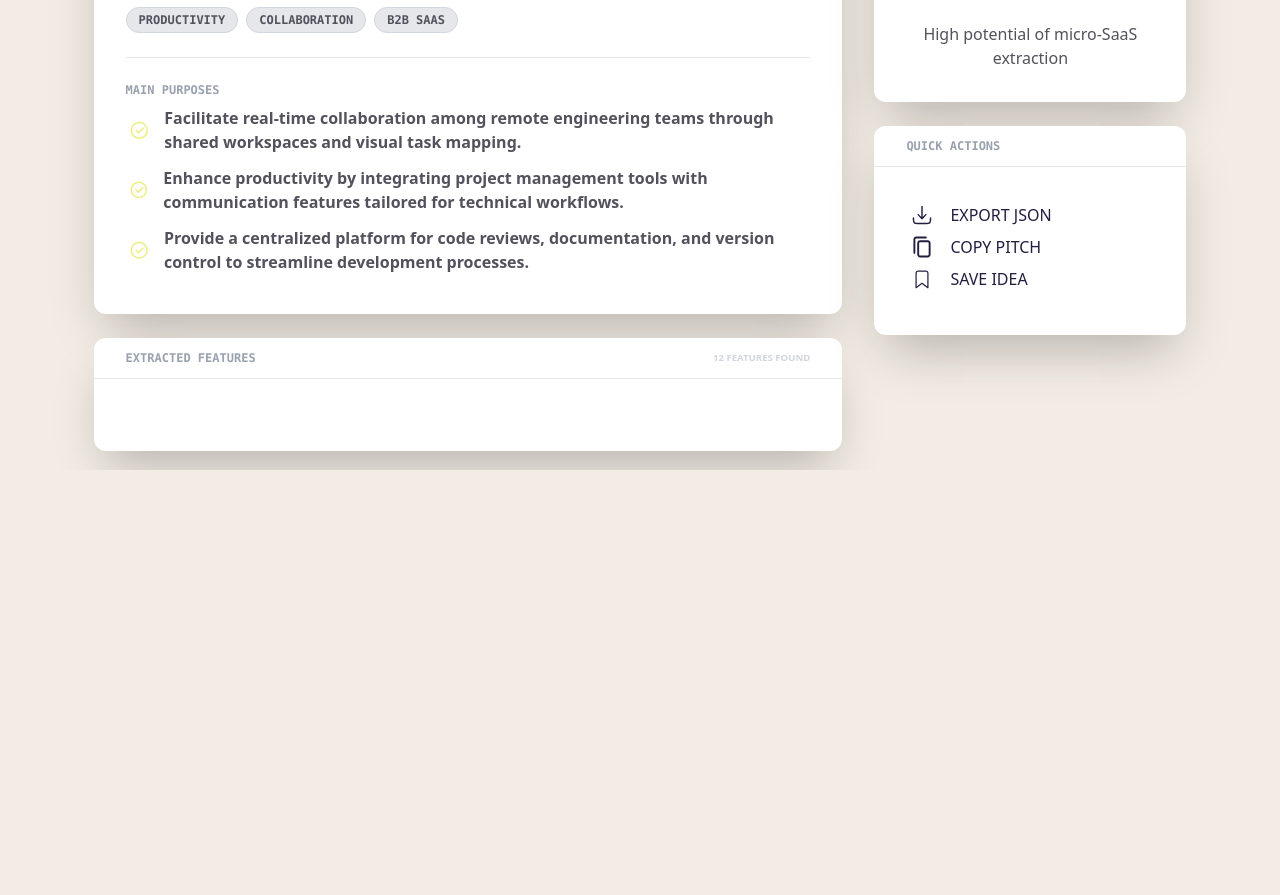
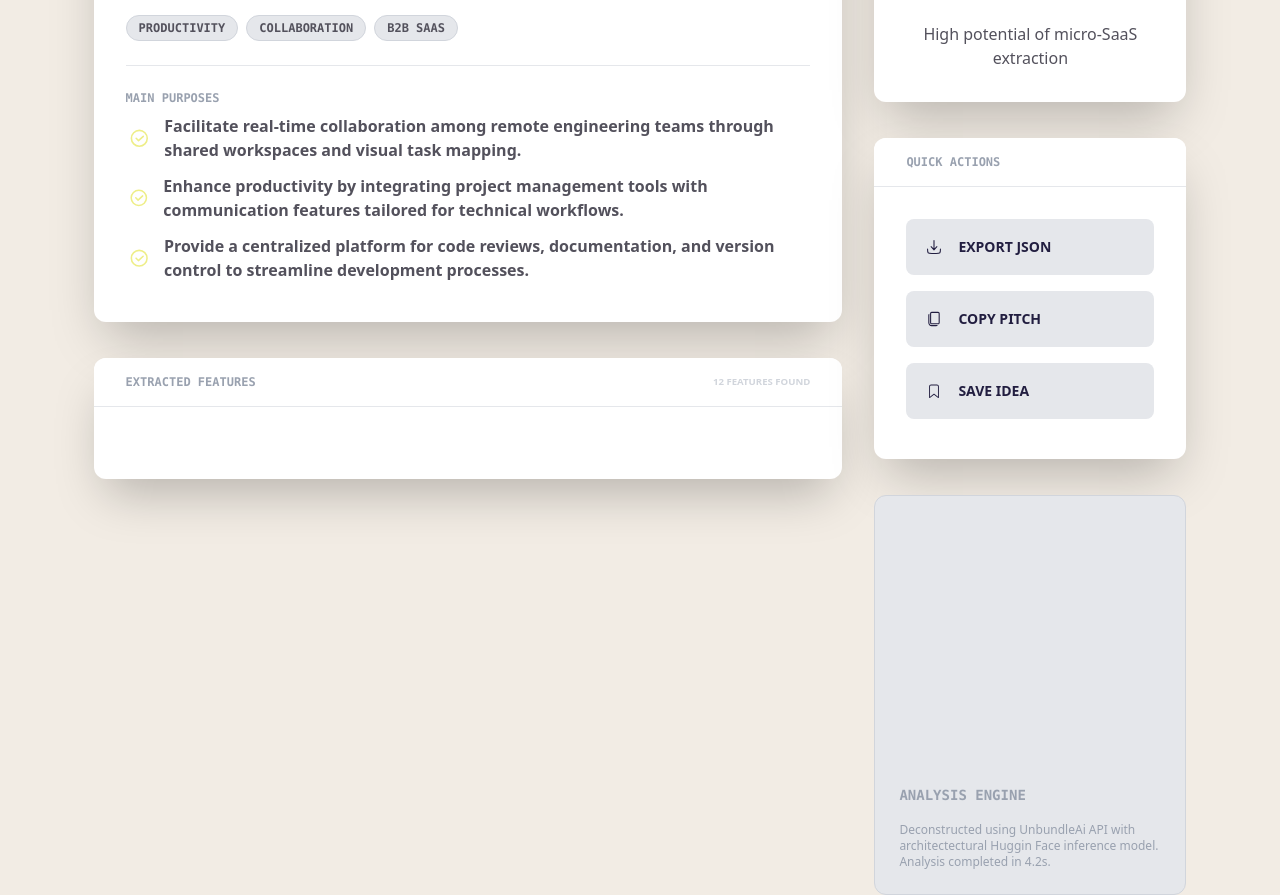
Before and after one commit to willydot21/landing-unbundleAI, a React (Vite) app: page /analyze/results in a window 1280 px wide. Shown: the part 330-1225 px from the top of the page. Before the commit the page ends 800 px from the top, so only its background shows below. Built offline with nearby package versions, Linux system fonts and the light colour scheme.

Commit message:
makin alert component, and model info

```diff
--- a/src/components/icons/Icon.tsx
+++ b/src/components/icons/Icon.tsx
@@ -14,6 +14,7 @@ import TickSvg from "./tick";
 import SaveSvg from "./save";
 import DownloadSvg from "./download";
 import CopySvg from "./copy";
+import InfoSvg from "./info";
 
 export type IconColor = 'current' | 'primary' | 'primary_200' | 'secondary_50' | 'secondary' | 'secondary_200' | 'tertiary' | 'gray_400' | 'none';
 
@@ -23,7 +24,7 @@ export interface ISvgProps {
 }
 
 export interface IconProps  {
-  name: 'add' | 'arrow_right' | 'cart' | 'ride' | 'dash' | 'dir_right' | 'flash' | 'wand' | 'link' | 'stats' | 'tasks' | 'tick' | 'save' | 'download' | 'copy';
+  name: 'add' | 'arrow_right' | 'cart' | 'ride' | 'dash' | 'dir_right' | 'flash' | 'wand' | 'link' | 'stats' | 'tasks' | 'tick' | 'save' | 'download' | 'copy' | 'info';
   classes?: string;
   colorHover?: IconColor;
   fillColor?: IconColor;
@@ -47,6 +48,7 @@ const svgs = {
   save: SaveSvg,
   download: DownloadSvg,
   copy: CopySvg,
+  info: InfoSvg
 }
 
 export const Icon = (props: IconProps) => {
--- a/src/components/icons/copy.tsx
+++ b/src/components/icons/copy.tsx
@@ -2,6 +2,6 @@ import type { ISvgProps } from "./Icon";
 
 export default function CopyIcon({color, colorHover}: ISvgProps) {
   return (
-    <svg viewBox="-4.8 -4.8 33.60 33.60" fill="none" className={colorHover + (colorHover ? ' hover:cursor-pointer ' : ' ') + color} xmlns="http://www.w3.org/2000/svg"><g id="SVGRepo_bgCarrier" stroke-width="0"></g><g id="SVGRepo_tracerCarrier" stroke-linecap="round" stroke-linejoin="round"></g><g id="SVGRepo_iconCarrier"> <path fill-rule="evenodd" clip-rule="evenodd" d="M21 8C21 6.34315 19.6569 5 18 5H10C8.34315 5 7 6.34315 7 8V20C7 21.6569 8.34315 23 10 23H18C19.6569 23 21 21.6569 21 20V8ZM19 8C19 7.44772 18.5523 7 18 7H10C9.44772 7 9 7.44772 9 8V20C9 20.5523 9.44772 21 10 21H18C18.5523 21 19 20.5523 19 20V8Z"></path> <path d="M6 3H16C16.5523 3 17 2.55228 17 2C17 1.44772 16.5523 1 16 1H6C4.34315 1 3 2.34315 3 4V18C3 18.5523 3.44772 19 4 19C4.55228 19 5 18.5523 5 18V4C5 3.44772 5.44772 3 6 3Z"></path> </g></svg>
+  <svg viewBox="-4.8 -4.8 33.60 33.60" className={colorHover + (colorHover ? ' hover:cursor-pointer ' : ' ') + color} version="1.1" xmlns="http://www.w3.org/2000/svg"><g id="SVGRepo_bgCarrier" stroke-width="0"></g><g id="SVGRepo_tracerCarrier" stroke-linecap="round" stroke-linejoin="round"></g><g id="SVGRepo_iconCarrier"> <g id="🔍-Product-Icons" stroke-width="0.00024000000000000003" fill-rule="evenodd"> <g id="ic_fluent_copy_24_regular" fill-rule="nonzero"> <path d="M5.50280381,4.62704038 L5.5,6.75 L5.5,17.2542087 C5.5,19.0491342 6.95507456,20.5042087 8.75,20.5042087 L17.3662868,20.5044622 C17.057338,21.3782241 16.2239751,22.0042087 15.2444057,22.0042087 L8.75,22.0042087 C6.12664744,22.0042087 4,19.8775613 4,17.2542087 L4,6.75 C4,5.76928848 4.62744523,4.93512464 5.50280381,4.62704038 Z M17.75,2 C18.9926407,2 20,3.00735931 20,4.25 L20,17.25 C20,18.4926407 18.9926407,19.5 17.75,19.5 L8.75,19.5 C7.50735931,19.5 6.5,18.4926407 6.5,17.25 L6.5,4.25 C6.5,3.00735931 7.50735931,2 8.75,2 L17.75,2 Z M17.75,3.5 L8.75,3.5 C8.33578644,3.5 8,3.83578644 8,4.25 L8,17.25 C8,17.6642136 8.33578644,18 8.75,18 L17.75,18 C18.1642136,18 18.5,17.6642136 18.5,17.25 L18.5,4.25 C18.5,3.83578644 18.1642136,3.5 17.75,3.5 Z"> </path> </g> </g> </g></svg>
   )
 }
--- /dev/null
+++ b/src/components/icons/info.tsx
@@ -0,0 +1,7 @@
+import type { ISvgProps } from "./Icon";
+
+export default function InfoSvg({color, colorHover}: ISvgProps) {
+  return (
+    <svg className={colorHover + (colorHover ? ' hover:cursor-pointer ' : ' ') + color} viewBox="-5.6 -5.6 39.20 39.20" version="1.1" xmlns="http://www.w3.org/2000/svg"><g id="SVGRepo_bgCarrier" stroke-width="0"></g><g id="SVGRepo_tracerCarrier" stroke-linecap="round" stroke-linejoin="round"></g><g id="SVGRepo_iconCarrier"> <g id="🔍-System-Icons" stroke="none" stroke-width="1" fill="none" fill-rule="evenodd"> <g id="ic_fluent_info_28_regular" fill-rule="nonzero"> <path d="M14,2 C20.6274,2 26,7.37258 26,14 C26,20.6274 20.6274,26 14,26 C7.37258,26 2,20.6274 2,14 C2,7.37258 7.37258,2 14,2 Z M14,3.5 C8.20101,3.5 3.5,8.20101 3.5,14 C3.5,19.799 8.20101,24.5 14,24.5 C19.799,24.5 24.5,19.799 24.5,14 C24.5,8.20101 19.799,3.5 14,3.5 Z M14,11 C14.3796833,11 14.6934889,11.2821653 14.7431531,11.6482323 L14.75,11.75 L14.75,19.25 C14.75,19.6642 14.4142,20 14,20 C13.6203167,20 13.3065111,19.7178347 13.2568469,19.3517677 L13.25,19.25 L13.25,11.75 C13.25,11.3358 13.5858,11 14,11 Z M14,7 C14.5523,7 15,7.44772 15,8 C15,8.55228 14.5523,9 14,9 C13.4477,9 13,8.55228 13,8 C13,7.44772 13.4477,7 14,7 Z" id="🎨-Color"> </path> </g> </g> </g></svg>
+  );
+}
--- /dev/null
+++ b/src/components/ui/alert.tsx
@@ -0,0 +1,27 @@
+import { Icon, type IconProps } from "../icons/Icon";
+
+export interface AlertProps {
+  message: string;
+  type: 'success' | 'error' | 'warning' | 'info';
+  title: string;
+}
+
+export default function Alert({ message, type, title }: AlertProps) {
+
+  const typeStyles = {
+    success: 'bg-green-100 border-green-500 text-green-700',
+    error: 'bg-red-100 border-red-500 text-red-700',
+    warning: 'bg-yellow-100 border-yellow-500 text-yellow-700',
+    info: 'bg-gray-200 border-gray-300 text-gray-400',
+  }
+
+  return (
+    <span className={`flex flex-col gap-4 border rounded-xl p-6 ${typeStyles[type]}`}>
+      <h5>
+        <Icon name={type as IconProps['name']} strokeColor="gray_400" size="medium"/>
+        <strong className="font-bold text-sm font-mono">{title}</strong>
+      </h5>
+      <p className="text-xs">{message}</p>
+    </span>
+  )
+}
--- a/src/components/ui/section-container.tsx
+++ b/src/components/ui/section-container.tsx
@@ -16,7 +16,7 @@ export default function SectionContainer({ barTitle, barColor = 'gray', BarLabel
 
   return (
     <section className="flex flex-col rounded-xl bg-white w-full drop-shadow-black-op shadow-black-op-200 shadow-2xl">
-      <header className={"w-full flex justify-between rounded-tr-xl rounded-tl-xl items-center px-8 py-3" + ' ' + barColors[barColor]}>
+      <header className={"w-full flex justify-between rounded-tr-xl rounded-tl-xl items-center px-8 py-4" + ' ' + barColors[barColor]}>
         <h5 className="text-xs font-bold  font-mono text-gray-400">{barTitle}</h5>
         {BarLabel}
       </header>
--- a/src/pages/results.tsx
+++ b/src/pages/results.tsx
@@ -5,6 +5,7 @@ import SectionContainer from "../components/ui/section-container";
 import SectionHeader from "../components/ui/header";
 import Tags from "../components/Tags";
 import { Icon } from "../components/icons/Icon";
+import Alert from "../components/ui/alert";
 
 const Label = ({children}: PropsWithChildren) => {
   return (
@@ -19,7 +20,7 @@ export default function Results() {
     <>
       <Navbar/>
       <div className="flex w-full pt-32 justify-center px-4 gap-8 max-w-8xl">
-        <aside className="w-full lg:w-3/5 flex flex-col gap-y-6">
+        <aside className="w-full lg:w-3/5 flex flex-col gap-y-9">
           <SectionContainer
           barTitle="APP SUMMARY"
           BarLabel={<Label>VERIFIED ANALYSIS</Label>}
@@ -49,7 +50,7 @@ export default function Results() {
 
           </SectionContainer>
         </aside>
-        <aside className="w-2/5 lg:w-1/4 flex flex-col gap-y-6">
+        <aside className="w-2/5 lg:w-1/4 flex flex-col gap-y-9">
           <div className="flex flex-col w-full p-8 bg-white rounded-xl items-center justify-center gap-y-6 drop-shadow-black-op shadow-black-op-200 shadow-2xl">
             <h5 className="text-tertiary-100 font-mono ">UNBUNDLING SCORE</h5>
             <span className="w-1/2 h-30 bg-primary-200 rounded-full"></span>
@@ -59,21 +60,26 @@ export default function Results() {
             barTitle="QUICK ACTIONS"
             barColor="white"
           >
-            <ul className="flex flex-col">
+            <ul className="flex flex-col gap-y-4">
               {
                 [
-                  {label: "EXPORT JSON", icon: 'download', strokeColor: 'primary' as IconColor, fillColor: undefined},
+                  {label: "EXPORT JSON", icon: 'download', strokeColor: 'current' as IconColor, fillColor: undefined},
                   {label: "COPY PITCH", icon: 'copy'},
                   {label: "SAVE IDEA", icon: 'save'},
                 ].map(({label, icon, ...rest}) =>
-                  <li key={label} className="flex justify-center items-center gap-x-3 w-fit cursor-pointer hover:text-primary-100 transition-colors">
-                    <Icon name={icon as  IconProps['name']} fillColor="primary" {...rest} size="large" />
+                  <li key={label} className="flex justify-start p-4 rounded-lg items-center gap-x-3 cursor-pointer hover:text-primary-200 font-semibold text-sm transition-colors bg-gray-200 hover:bg-gray-300 w-full">
+                    <Icon name={icon as  IconProps['name']} fillColor="current"  {...rest} size="medium" />
                     {label}
                   </li>
                 )
               }
             </ul>
           </SectionContainer>
+          <Alert
+            type="info"
+            title="ANALYSIS ENGINE"
+            message="Deconstructed using UnbundleAi API with architectectural Huggin Face inference model. Analysis completed in 4.2s."
+          />
         </aside>
       </div>
     </>
```
